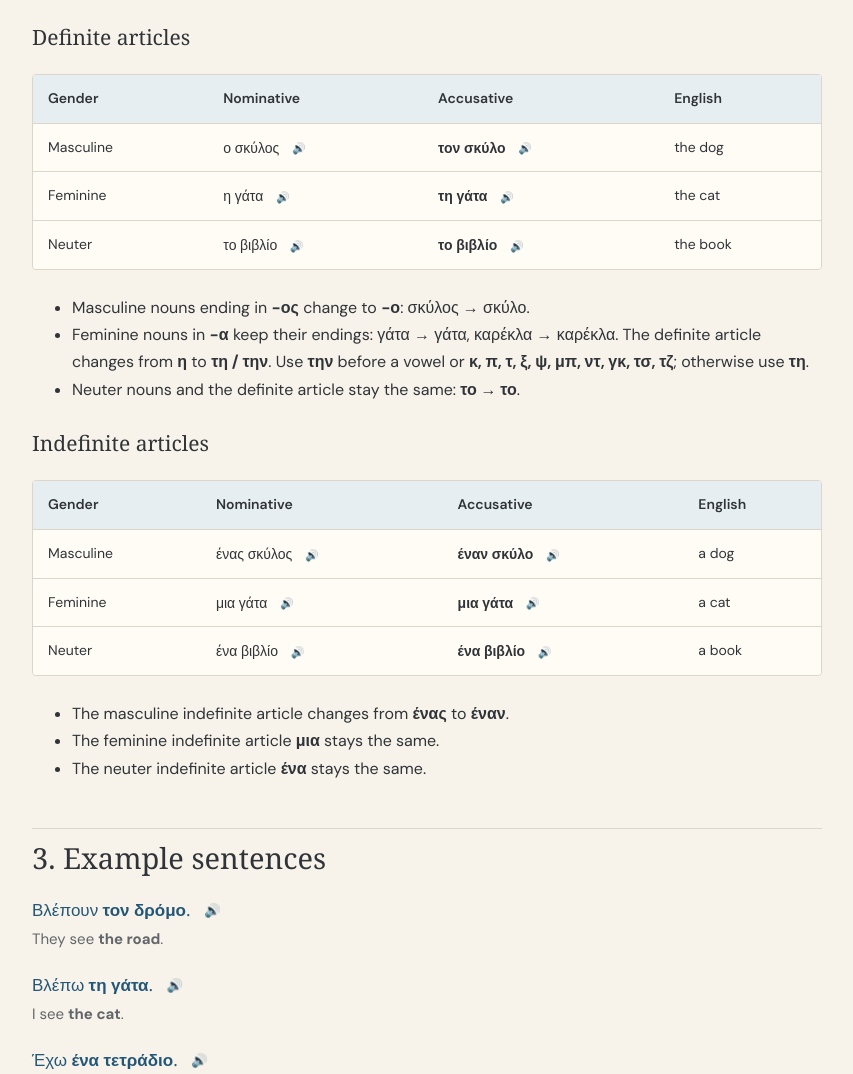
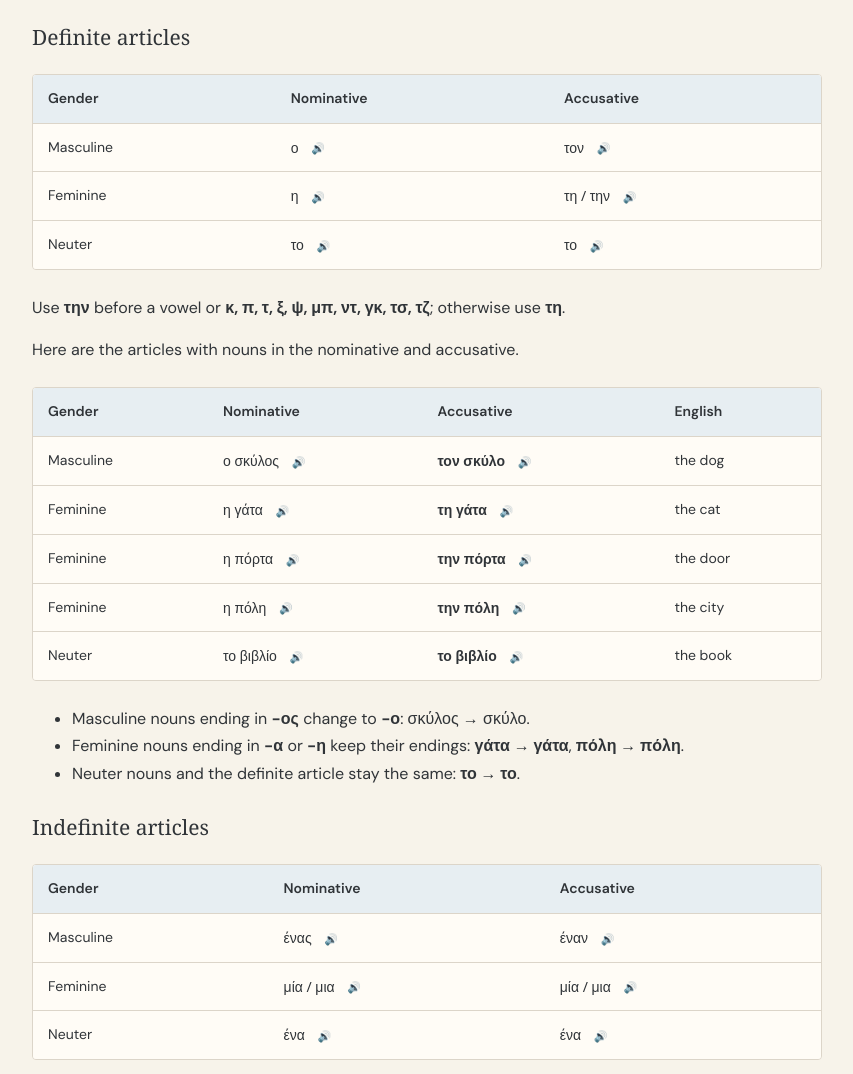
Before and after one commit to haagamble/talkgreektoday, an Eleventy site: page src/lessons/accusative.md in a window 1280 px wide. Shown: the part 890-1964 px from the top of the page, without its empty margins (330-1183 px from the left). Built offline with nearby package versions, Linux system fonts and the light colour scheme; Eleventy itself is replaced by a stand-in of ours; files that its build step writes are made by us from their sources.

Commit message:
Add two charts to lesson 7

```diff
--- a/src/lessons/accusative.md
+++ b/src/lessons/accusative.md
@@ -30,18 +30,42 @@ The article and sometimes the noun ending change in the accusative. This lesson
 ### Definite articles
 
 <div class="table-scroll"><table>
+<thead><tr><th scope="col">Gender</th><th scope="col">Nominative</th><th scope="col">Accusative</th></tr></thead>
+<tbody>
+<tr><td>Masculine</td><td lang="el">ο</td><td lang="el">τον</td></tr>
+<tr><td>Feminine</td><td lang="el">η</td><td lang="el">τη / την</td></tr>
+<tr><td>Neuter</td><td lang="el">το</td><td lang="el">το</td></tr>
+</tbody></table></div>
+
+Use **την** before a vowel or **κ, π, τ, ξ, ψ, μπ, ντ, γκ, τσ, τζ**; otherwise use **τη**.
+
+Here are the articles with nouns in the nominative and accusative.
+
+<div class="table-scroll"><table>
 <thead><tr><th scope="col">Gender</th><th scope="col">Nominative</th><th scope="col">Accusative</th><th scope="col">English</th></tr></thead>
 <tbody>
 <tr><td>Masculine</td><td lang="el">ο σκύλος</td><td lang="el"><strong>τον σκύλο</strong></td><td>the dog</td></tr>
 <tr><td>Feminine</td><td lang="el">η γάτα</td><td lang="el"><strong>τη γάτα</strong></td><td>the cat</td></tr>
+<tr><td>Feminine</td><td lang="el">η πόρτα</td><td lang="el"><strong>την πόρτα</strong></td><td>the door</td></tr>
+<tr><td>Feminine</td><td lang="el">η πόλη</td><td lang="el"><strong>την πόλη</strong></td><td>the city</td></tr>
 <tr><td>Neuter</td><td lang="el">το βιβλίο</td><td lang="el"><strong>το βιβλίο</strong></td><td>the book</td></tr>
 </tbody></table></div>
 
 - Masculine nouns ending in **-ος** change to **-ο**: σκύλος → σκύλο.
-- Feminine nouns in **-α** keep their endings: γάτα → γάτα, καρέκλα → καρέκλα. The definite article changes from **η** to **τη / την**. Use **την** before a vowel or **κ, π, τ, ξ, ψ, μπ, ντ, γκ, τσ, τζ**; otherwise use **τη**.
+- Feminine nouns ending in **-α** or **-η** keep their endings: **γάτα → γάτα**, **πόλη → πόλη**.
 - Neuter nouns and the definite article stay the same: **το → το**.
 
 ### Indefinite articles
+
+<div class="table-scroll"><table>
+<thead><tr><th scope="col">Gender</th><th scope="col">Nominative</th><th scope="col">Accusative</th></tr></thead>
+<tbody>
+<tr><td>Masculine</td><td lang="el">ένας</td><td lang="el">έναν</td></tr>
+<tr><td>Feminine</td><td lang="el">μία / μια</td><td lang="el">μία / μια</td></tr>
+<tr><td>Neuter</td><td lang="el">ένα</td><td lang="el">ένα</td></tr>
+</tbody></table></div>
+
+Here are the articles with nouns in the nominative and accusative.
 
 <div class="table-scroll"><table>
 <thead><tr><th scope="col">Gender</th><th scope="col">Nominative</th><th scope="col">Accusative</th><th scope="col">English</th></tr></thead>
@@ -50,10 +74,6 @@ The article and sometimes the noun ending change in the accusative. This lesson
 <tr><td>Feminine</td><td lang="el">μια γάτα</td><td lang="el"><strong>μια γάτα</strong></td><td>a cat</td></tr>
 <tr><td>Neuter</td><td lang="el">ένα βιβλίο</td><td lang="el"><strong>ένα βιβλίο</strong></td><td>a book</td></tr>
 </tbody></table></div>
-
-- The masculine indefinite article changes from **ένας** to **έναν**.
-- The feminine indefinite article **μια** stays the same.
-- The neuter indefinite article **ένα** stays the same.
 
 ## 3. Example sentences
 
```
